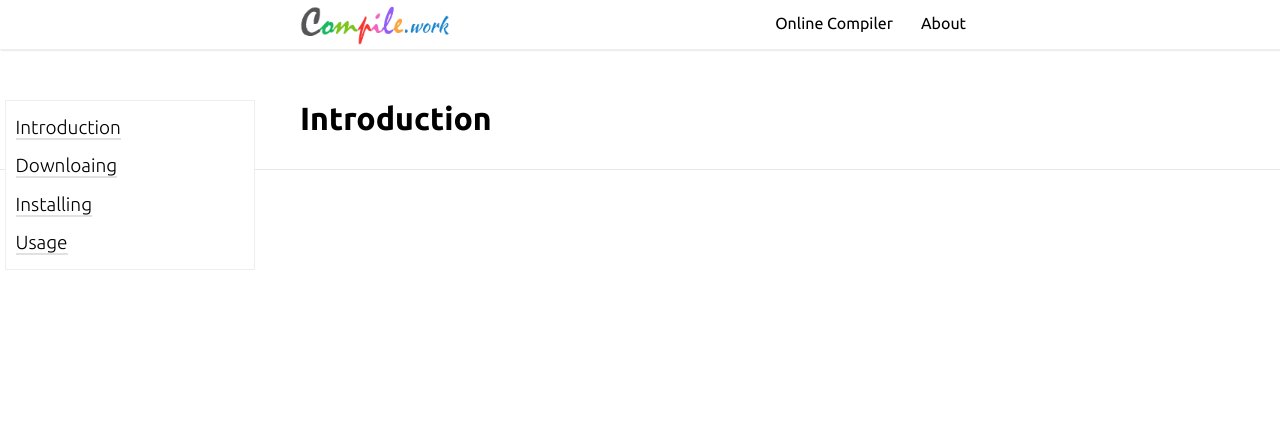
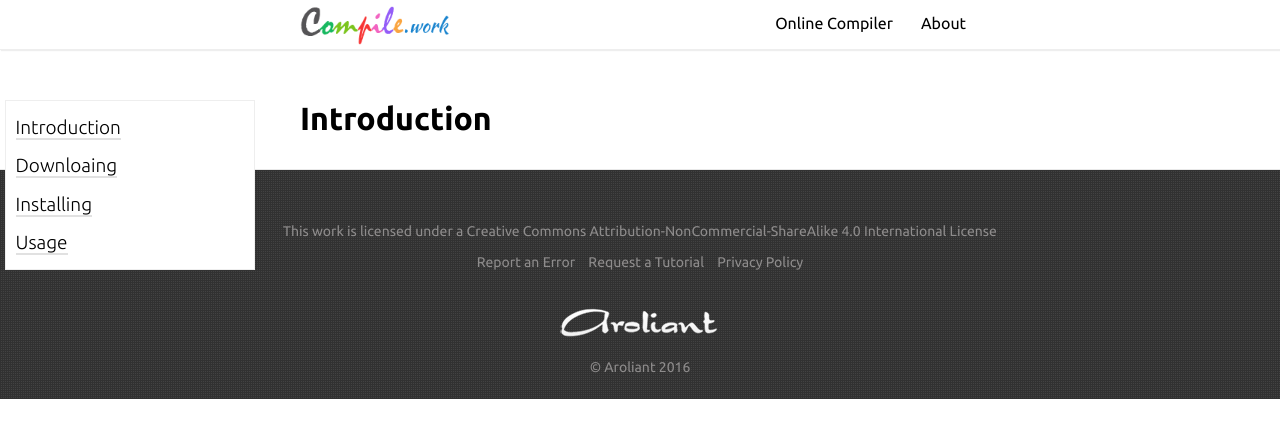
Before and after one commit to aroliant/guides, a Jekyll site: the page built from _docs/windows-python3-install.md, in a window 1280 px wide. Shown: the top 438 px of the page. Built offline with Jekyll 4.4.1, drawn with Linux system fonts in a browser that asks for light colours; nearby versions of some CDN libraries.

Commit message:
Foooters and navigation improvement

```diff
--- a/_includes/footer.html
+++ b/_includes/footer.html
@@ -1,22 +1,14 @@
 <footer class="site-footer">
-    <div class="footer-col footer-col-2">
-    <ul class="social-media-list">
 
-      <li>
-        <a href="https://github.com/jekyll"><span class="icon icon--github"><svg viewBox="0 0 16 16" width="16px" height="16px"><path fill="#828282" d="M7.999,0.431c-4.285,0-7.76,3.474-7.76,7.761 c0,3.428,2.223,6.337,5.307,7.363c0.388,0.071,0.53-0.168,0.53-0.374c0-0.184-0.007-0.672-0.01-1.32 c-2.159,0.469-2.614-1.04-2.614-1.04c-0.353-0.896-0.862-1.135-0.862-1.135c-0.705-0.481,0.053-0.472,0.053-0.472 c0.779,0.055,1.189,0.8,1.189,0.8c0.692,1.186,1.816,0.843,2.258,0.645c0.071-0.502,0.271-0.843,0.493-1.037 C4.86,11.425,3.049,10.76,3.049,7.786c0-0.847,0.302-1.54,0.799-2.082C3.768,5.507,3.501,4.718,3.924,3.65 c0,0,0.652-0.209,2.134,0.796C6.677,4.273,7.34,4.187,8,4.184c0.659,0.003,1.323,0.089,1.943,0.261 c1.482-1.004,2.132-0.796,2.132-0.796c0.423,1.068,0.157,1.857,0.077,2.054c0.497,0.542,0.798,1.235,0.798,2.082 c0,2.981-1.814,3.637-3.543,3.829c0.279,0.24,0.527,0.713,0.527,1.437c0,1.037-0.01,1.874-0.01,2.129 c0,0.208,0.14,0.449,0.534,0.373c3.081-1.028,5.302-3.935,5.302-7.362C15.76,3.906,12.285,0.431,7.999,0.431z"/></svg>
-</span><span class="username">jekyll</span></a>
+    <div class="">
+<p>This work is licensed under a <a  href="https://creativecommons.org/licenses/by-nc-sa/4.0/">Creative Commons Attribution-NonCommercial-ShareAlike 4.0 International License</a></p>
 
-      </li>
-
-
-
-      <li>
-        <a href="https://twitter.com/jekyllrb"><span class="icon icon--twitter"><svg viewBox="0 0 16 16" width="16px" height="16px"><path fill="#828282" d="M15.969,3.058c-0.586,0.26-1.217,0.436-1.878,0.515c0.675-0.405,1.194-1.045,1.438-1.809c-0.632,0.375-1.332,0.647-2.076,0.793c-0.596-0.636-1.446-1.033-2.387-1.033c-1.806,0-3.27,1.464-3.27,3.27 c0,0.256,0.029,0.506,0.085,0.745C5.163,5.404,2.753,4.102,1.14,2.124C0.859,2.607,0.698,3.168,0.698,3.767 c0,1.134,0.577,2.135,1.455,2.722C1.616,6.472,1.112,6.325,0.671,6.08c0,0.014,0,0.027,0,0.041c0,1.584,1.127,2.906,2.623,3.206 C3.02,9.402,2.731,9.442,2.433,9.442c-0.211,0-0.416-0.021-0.615-0.059c0.416,1.299,1.624,2.245,3.055,2.271 c-1.119,0.877-2.529,1.4-4.061,1.4c-0.264,0-0.524-0.015-0.78-0.046c1.447,0.928,3.166,1.469,5.013,1.469 c6.015,0,9.304-4.983,9.304-9.304c0-0.142-0.003-0.283-0.009-0.423C14.976,4.29,15.531,3.714,15.969,3.058z"/></svg>
-</span><span class="username">jekyllrb</span></a>
-
-      </li>
-
-    </ul>
-  </div>
-
+        <ul>
+            <li><a href="" >Report an Error</a></li>
+            <li><a href="" >Request a Tutorial</a></li>
+            <li><a href="" >Privacy Policy</a></li>
+        </ul>
+    </div>
+    <img src="/images/arol.png">
+    <p>&copy; Aroliant 2016</p>
 </footer>
--- a/_includes/header.html
+++ b/_includes/header.html
@@ -1,6 +1,6 @@
 <header>
 	<ul class="wrapper">
-		<li class="nav-button"><a href="#"><svg viewBox="0 0 16 16" width="16px" height="16px"><path fill="#828282" d="M7.999,0.431c-4.285,0-7.76,3.474-7.76,7.761 c0,3.428,2.223,6.337,5.307,7.363c0.388,0.071,0.53-0.168,0.53-0.374c0-0.184-0.007-0.672-0.01-1.32 c-2.159,0.469-2.614-1.04-2.614-1.04c-0.353-0.896-0.862-1.135-0.862-1.135c-0.705-0.481,0.053-0.472,0.053-0.472 c0.779,0.055,1.189,0.8,1.189,0.8c0.692,1.186,1.816,0.843,2.258,0.645c0.071-0.502,0.271-0.843,0.493-1.037 C4.86,11.425,3.049,10.76,3.049,7.786c0-0.847,0.302-1.54,0.799-2.082C3.768,5.507,3.501,4.718,3.924,3.65 c0,0,0.652-0.209,2.134,0.796C6.677,4.273,7.34,4.187,8,4.184c0.659,0.003,1.323,0.089,1.943,0.261 c1.482-1.004,2.132-0.796,2.132-0.796c0.423,1.068,0.157,1.857,0.077,2.054c0.497,0.542,0.798,1.235,0.798,2.082 c0,2.981-1.814,3.637-3.543,3.829c0.279,0.24,0.527,0.713,0.527,1.437c0,1.037-0.01,1.874-0.01,2.129 c0,0.208,0.14,0.449,0.534,0.373c3.081-1.028,5.302-3.935,5.302-7.362C15.76,3.906,12.285,0.431,7.999,0.431z"/></svg></a></li>
+		<li class="nav-button" id="mobile_menu"><a href="#"><svg viewBox="0 0 32 32" width="32px" height="32px"><path fill="#828282" d="M4,10h24c1.104,0,2-0.896,2-2s-0.896-2-2-2H4C2.896,6,2,6.896,2,8S2.896,10,4,10z M28,14H4c-1.104,0-2,0.896-2,2  s0.896,2,2,2h24c1.104,0,2-0.896,2-2S29.104,14,28,14z M28,22H4c-1.104,0-2,0.896-2,2s0.896,2,2,2h24c1.104,0,2-0.896,2-2  S29.104,22,28,22z"/></svg></a></li>
 		<li class="logo"></li>
 		<li class="link"><a href="/about">About</a></li>
 		<li class="link"><a href="https://www.compile.work">Online Compiler</a></li>
--- a/_layouts/guide.html
+++ b/_layouts/guide.html
@@ -5,8 +5,8 @@
 
     <meta charset="utf-8">
     <meta name="viewport" content="width=device-width, initial-scale=1">
-    <meta name="keywords" content="blog, accent, {{ site.author }}, {{ site.title }}, jekyll">
-    <meta name="author" content="{{ site.author }}">
+    <meta name="keywords" content="{{ page.keywords }}">
+    <meta name="author" content="{{ page.author }}">
     {% if page.url == "/404.html" %}
         <meta http-equiv="refresh" content="5; url=/">
     {% endif %}
--- a/css/main.scss
+++ b/css/main.scss
@@ -1,92 +1,133 @@
 ---
+
 ---
+
 @import "style";
-
-
 
 /**
  * Site footer
  */
+
 .site-footer {
     border-top: 1px solid #e8e8e8;
-  padding: 30px 0; }
+    padding: 30px 0;
+    background: #313131 url(../images/pixel.png);
+    color: #8e8c8c;
+    font-size: 14px;
+}
 
+.site-footer ul{
+	list-style: none;
+	display: block;
+	margin: 0 auto;
+	text-align: center;
+}
+
+.site-footer ul li{
+	display: inline-block;
+	margin: 0 5px 0 5px;
+}
+.site-footer img{
+	display: block;
+	margin: 25px auto 0 auto;
+}
+.site-footer p{
+	margin: 15px;
+	text-align: center;
+}
 .footer-heading {
     font-size: 18px;
-  margin-bottom: 15px; }
+    margin-bottom: 15px;
+}
 
 .contact-list,
 .social-media-list {
     list-style: none;
-  margin-left: 0; }
+    margin-left: 0;
+}
 
 .footer-col-wrapper {
     font-size: 15px;
     color: #828282;
-  margin-left: -15px; }
+    margin-left: -15px;
+}
 
 .footer-col {
     float: left;
     margin-bottom: 15px;
-  padding-left: 15px; }
+    padding-left: 15px;
+}
 
 .footer-col-1 {
     width: -webkit-calc(35% - (30px / 2));
-  width: calc(35% - (30px / 2)); }
+    width: calc(35% - (30px / 2));
+}
 
 .footer-col-2 {
     width: -webkit-calc(20% - (30px / 2));
-  width: calc(20% - (30px / 2)); }
+    width: calc(20% - (30px / 2));
+}
 
 .footer-col-3 {
     width: -webkit-calc(45% - (30px / 2));
-  width: calc(45% - (30px / 2)); }
+    width: calc(45% - (30px / 2));
+}
 
 @media screen and (max-width: 800px) {
     .footer-col-1,
     .footer-col-2 {
         width: -webkit-calc(50% - (30px / 2));
-	width: calc(50% - (30px / 2)); }
-
+        width: calc(50% - (30px / 2));
+    }
     .footer-col-3 {
         width: -webkit-calc(100% - (30px / 2));
-	width: calc(100% - (30px / 2)); } }
+        width: calc(100% - (30px / 2));
+    }
+}
+
 @media screen and (max-width: 600px) {
     .footer-col {
         float: none;
         width: -webkit-calc(100% - (30px / 2));
-	width: calc(100% - (30px / 2)); } }
+        width: calc(100% - (30px / 2));
+    }
+
+    .site-footer{
+    height: 300px !important;
+    }
+}
+
 
 /**
  * Wrapper
  */
+
 .wrapper {
     max-width: -webkit-calc(800px - (30px * 2));
     max-width: calc(800px - (30px * 2));
     margin-right: auto;
     margin-left: auto;
     padding-right: 30px;
-  padding-left: 30px; }
+    padding-left: 30px;
+}
 
 @media screen and (max-width: 800px) {
-
     .wrapper {
         max-width: -webkit-calc(800px - (30px));
         max-width: calc(800px - (30px));
         padding-right: 15px;
         padding-left: 15px;
     }
-.guide ul{
-	display: none !important;
+    .guide ul {
+        display: none ;
     }
-header ul li.nav-button{
+    header ul li.nav-button {
         display: block !important;
     }
-
 }
 
 @media screen and (max-width: 480px) {
-header ul li.link{
+    header ul li.link {
         display: none !important;
     }
 }
@@ -95,16 +136,19 @@ header {
     background: #FFF;
     height: 50px;
     border-bottom: 1px solid #EEE;
-  box-shadow: 1px 1px 1px #EEE; }
+    box-shadow: 1px 1px 1px #EEE;
+}
 
 header ul {
     list-style: none;
     margin: 0;
-  padding: 0; }
+    padding: 0;
+}
 
 header ul li {
     display: inline-block;
-  float: right; }
+    float: right;
+}
 
 header ul li.logo {
     float: left;
@@ -113,24 +157,28 @@ header ul li.logo {
     height: 50px;
     background-size: 150px;
 }
-header ul li.link{
+
+header ul li.link {
     display: block;
 }
-header ul li.nav-button{
+
+header ul li.nav-button {
     float: left;
     display: none;
+    margin: -5px -5px -5px -20px;
 }
 
 header ul li a {
     margin: 14px;
-  display: block; }
+    display: block;
+}
 
 .guide {
     margin-top: 50px;
-  display: block; }
+    display: block;
+}
 
 .guide ul {
-	display: block;
     margin: 0px;
     padding: 0;
     list-style: none;
@@ -154,3 +202,7 @@ header ul li a {
     margin-left: 10px;
     display: block;
 }
+
+.hidden{
+    display: block !important;
+}
```
Also changed, not shown: other parts of _layouts/guide.html (+13 -0 lines), images/arol.png (added), images/pixel.png (added). Lines whose indentation alone changed are shown as unchanged.
